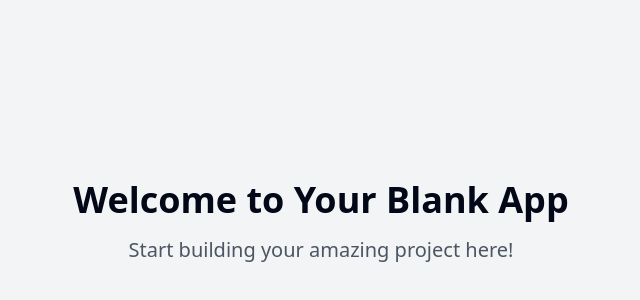
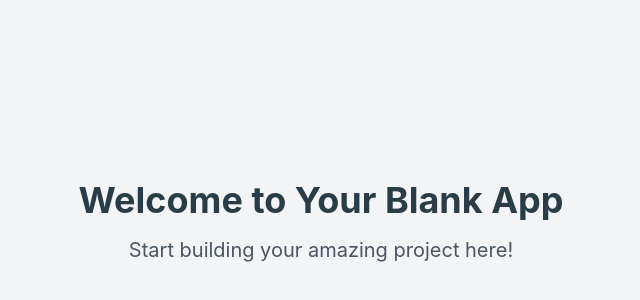
Before and after one commit to SadiqNaizam/MLO-a774-df0f, a React (Vite) app: page / in a window 1280 px wide. Shown: the part 178-478 px from the top of the page, without its empty margins (319-959 px from the left). Built offline with nearby package versions, Linux system fonts and the light colour scheme.

Commit message:
Files generated: index.css

```diff
--- a/src/index.css
+++ b/src/index.css
@@ -4,81 +4,84 @@
 
 @layer base {
   :root {
-    --background: 0 0% 100%;
-    --foreground: 222.2 84% 4.9%;
+    /* Light Mode Theme - Scholarly & Clean */
+    --background: 210 17% 98%; /* #F8F9FA */
+    --foreground: 200 25% 22%; /* #2A3D45 - Main text color */
 
-    --card: 0 0% 100%;
-    --card-foreground: 222.2 84% 4.9%;
+    --card: 210 17% 98%; /* #F8F9FA */
+    --card-foreground: 200 25% 22%; /* #2A3D45 */
 
-    --popover: 0 0% 100%;
-    --popover-foreground: 222.2 84% 4.9%;
+    --popover: 210 17% 98%; /* #F8F9FA */
+    --popover-foreground: 200 25% 22%; /* #2A3D45 */
 
-    --primary: 222.2 47.4% 11.2%;
-    --primary-foreground: 210 40% 98%;
+    --primary: 200 25% 22%; /* #2A3D45 - Deep academic blue for interactive elements */
+    --primary-foreground: 210 17% 98%; /* Off-white text on primary */
 
-    --secondary: 210 40% 96.1%;
-    --secondary-foreground: 222.2 47.4% 11.2%;
+    --secondary: 210 17% 93%; /* A slightly darker off-white or light gray */
+    --secondary-foreground: 200 25% 22%; /* Dark text on secondary */
 
-    --muted: 210 40% 96.1%;
-    --muted-foreground: 215.4 16.3% 46.9%;
+    --muted: 210 17% 93%;
+    --muted-foreground: 208 7% 48%; /* #6C757D - Gray for secondary text */
 
-    --accent: 210 40% 96.1%;
-    --accent-foreground: 222.2 47.4% 11.2%;
+    --accent: 30 44% 64%; /* #D4A373 - Warm ochre/pale gold */
+    --accent-foreground: 200 25% 15%; /* Darker blue/gray for contrast on accent */
 
-    --destructive: 0 84.2% 60.2%;
+    --destructive: 0 84.2% 60.2%; /* Default, adjust if needed */
     --destructive-foreground: 210 40% 98%;
 
-    --border: 214.3 31.8% 91.4%;
-    --input: 214.3 31.8% 91.4%;
-    --ring: 222.2 84% 4.9%;
+    --border: 210 17% 90%; /* #DEE2E6 - Light gray border */
+    --input: 210 17% 90%;
+    --ring: 30 44% 64%; /* #D4A373 - Accent color for focus ring */
 
-    --radius: 0.5rem;
+    --radius: 0.375rem; /* 6px, softer rounding */
 
+    /* Typography */
+    --font-sans: "Inter", "Noto Sans SC", system-ui, -apple-system, BlinkMacSystemFont, "Segoe UI", Roboto, "Helvetica Neue", Arial, "Noto Sans", sans-serif, "Apple Color Emoji", "Segoe UI Emoji", "Segoe UI Symbol", "Noto Color Emoji";
+    --font-serif: "Source Serif Pro", "Noto Serif SC", Georgia, Cambria, "Times New Roman", Times, serif;
+    --font-heading: "Manrope", "Inter", "Noto Sans SC", system-ui, -apple-system, BlinkMacSystemFont, "Segoe UI", Roboto, "Helvetica Neue", Arial, "Noto Sans", sans-serif, "Apple Color Emoji", "Segoe UI Emoji", "Segoe UI Symbol", "Noto Color Emoji";
+
+    /* Sidebar colors - Kept from original as not specified in new design */
     --sidebar-background: 0 0% 98%;
-
     --sidebar-foreground: 240 5.3% 26.1%;
-
     --sidebar-primary: 240 5.9% 10%;
-
     --sidebar-primary-foreground: 0 0% 98%;
-
     --sidebar-accent: 240 4.8% 95.9%;
-
     --sidebar-accent-foreground: 240 5.9% 10%;
-
     --sidebar-border: 220 13% 91%;
-
     --sidebar-ring: 217.2 91.2% 59.8%;
   }
 
   .dark {
-    --background: 222.2 84% 4.9%;
-    --foreground: 210 40% 98%;
+    /* Dark Mode Theme - Scholarly & Clean */
+    --background: 215 28% 14%; /* #1A202C - Very dark desaturated blue/gray */
+    --foreground: 213 27% 91%; /* #E0E7EF - Light text */
 
-    --card: 222.2 84% 4.9%;
-    --card-foreground: 210 40% 98%;
+    --card: 215 28% 14%;
+    --card-foreground: 213 27% 91%;
 
-    --popover: 222.2 84% 4.9%;
-    --popover-foreground: 210 40% 98%;
+    --popover: 215 28% 14%;
+    --popover-foreground: 213 27% 91%;
 
-    --primary: 210 40% 98%;
-    --primary-foreground: 222.2 47.4% 11.2%;
+    --primary: 213 27% 91%; /* Light color for interactive elements, like foreground */
+    --primary-foreground: 215 28% 14%; /* Dark text on primary, like background */
 
-    --secondary: 217.2 32.6% 17.5%;
-    --secondary-foreground: 210 40% 98%;
+    --secondary: 215 28% 20%; /* Slightly lighter dark gray */
+    --secondary-foreground: 213 27% 91%; /* Light text on secondary */
 
-    --muted: 217.2 32.6% 17.5%;
-    --muted-foreground: 215 20.2% 65.1%;
+    --muted: 215 28% 20%;
+    --muted-foreground: 213 27% 70%; /* Less prominent light gray */
 
-    --accent: 217.2 32.6% 17.5%;
-    --accent-foreground: 210 40% 98%;
+    --accent: 31 64% 70%; /* #E5B181 - Brighter ochre/gold */
+    --accent-foreground: 215 28% 10%; /* Very dark text for contrast on accent */
 
-    --destructive: 0 62.8% 30.6%;
+    --destructive: 0 62.8% 30.6%; /* Default, adjust if needed */
     --destructive-foreground: 210 40% 98%;
 
-    --border: 217.2 32.6% 17.5%;
-    --input: 217.2 32.6% 17.5%;
-    --ring: 212.7 26.8% 83.9%;
+    --border: 215 28% 25%; /* Mid-dark gray border */
+    --input: 215 28% 25%;
+    --ring: 31 64% 70%; /* #E5B181 - Accent color for focus ring */
+
+    /* Sidebar colors - Kept from original */
     --sidebar-background: 240 5.9% 10%;
     --sidebar-foreground: 240 4.8% 95.9%;
     --sidebar-primary: 224.3 76.3% 48%;
@@ -97,5 +100,11 @@
 
   body {
     @apply bg-background text-foreground;
+    font-family: var(--font-sans); /* Apply base sans-serif font to body */
   }
+
+  /* Optionally, apply heading font to h1-h6 if desired globally */
+  /* h1, h2, h3, h4, h5, h6 {
+    font-family: var(--font-heading);
+  } */
 }
```
